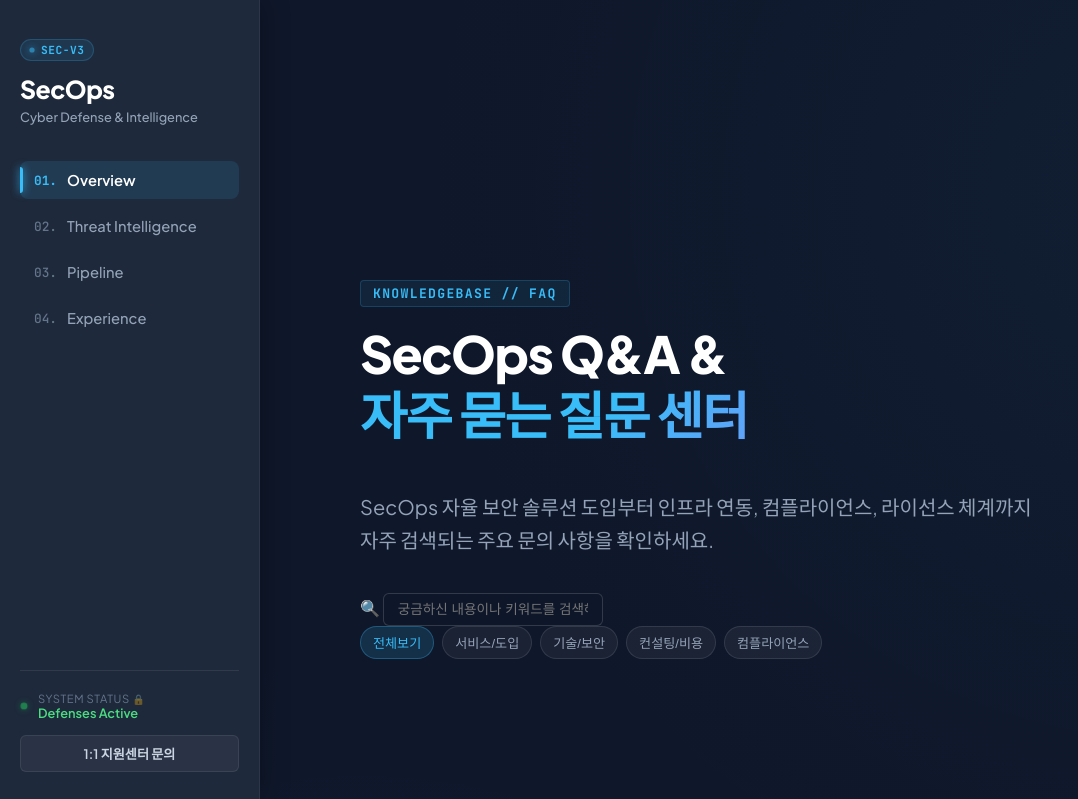
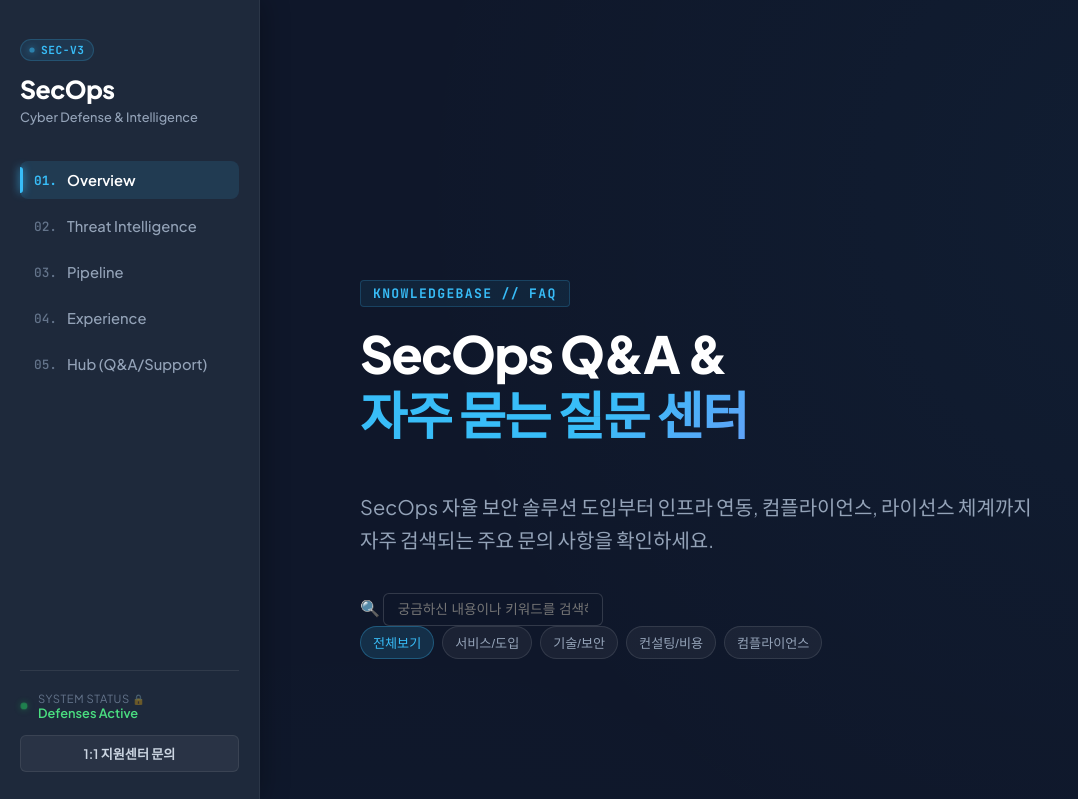
Before and after one commit to Rickyphantom/Corporate-Landing-Page, a FastAPI app: template templates/qna.html in a window 1280 px wide. Shown: the top 799 px of the page, without its empty margins (0-1078 px from the left). Run offline with FastAPI, Linux system fonts and the light colour scheme; the template is opened without the code that fills it, so the values that code supplies are empty; parts of the project's set-up code (start-up, migrations or seed data) failed here and were passed over; some web fonts are replaced.

Commit message:
Add section 5 to sidebar

```diff
--- a/templates/sidebar.html
+++ b/templates/sidebar.html
@@ -35,6 +35,12 @@
             <span class="nav-label">Experience</span>
           </a>
         </li>
+        <li>
+          <a href="/#section5" class="nav-item">
+            <span class="nav-idx">05.</span>
+            <span class="nav-label">Hub (Q&A/Support)</span>
+          </a>
+        </li>
       </ul>
     </nav>
   </div>
```
